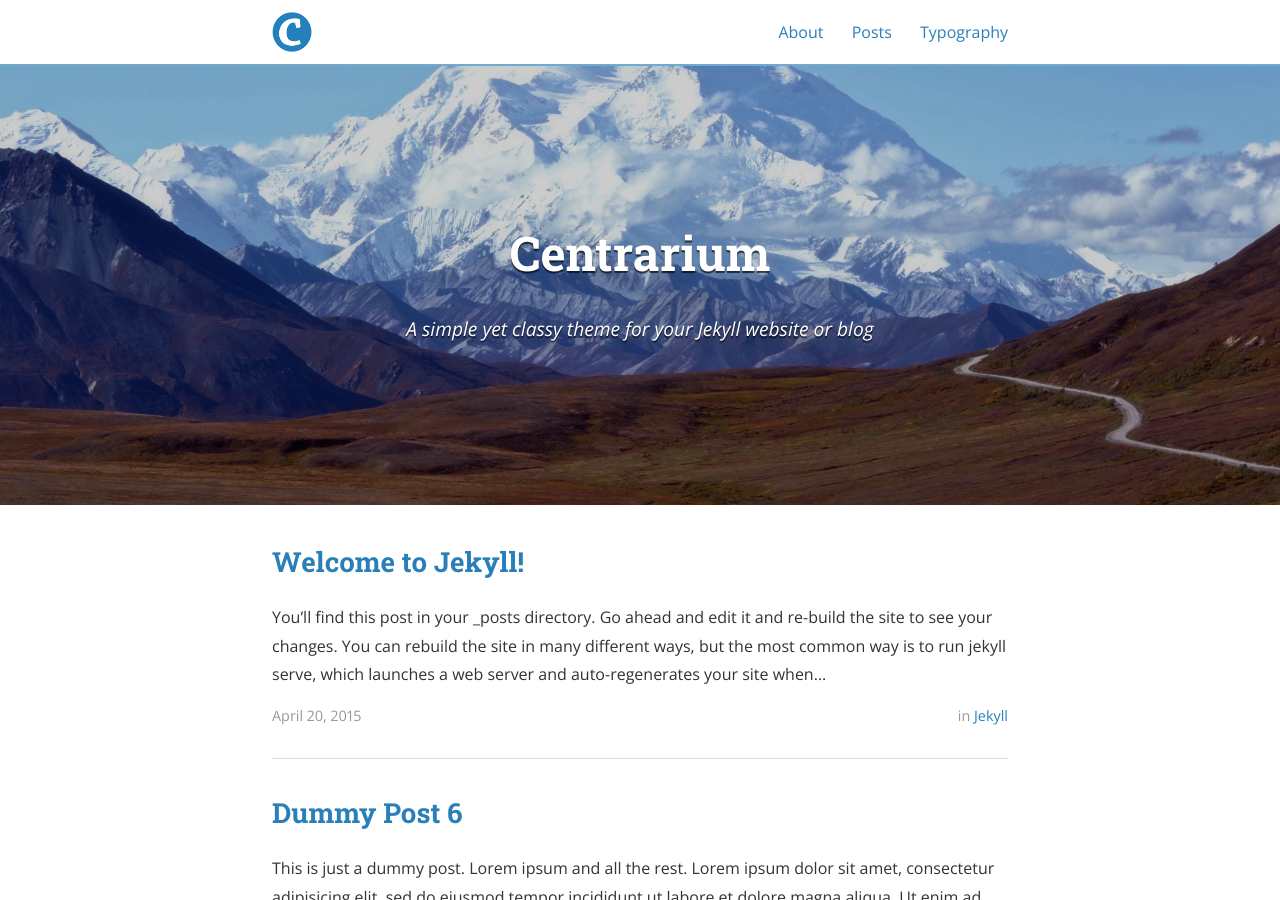
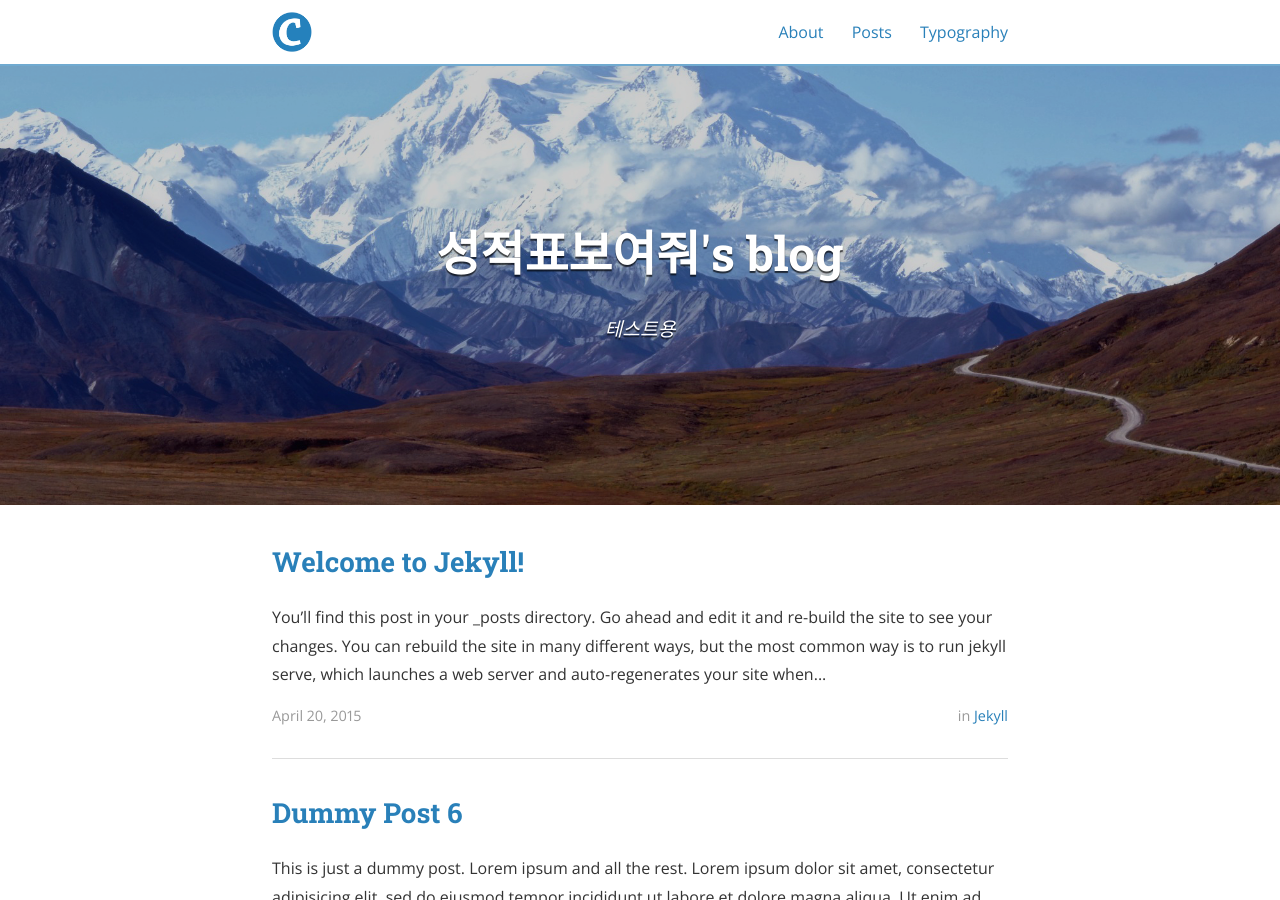
Before and after one commit to showyourseonjeok/test2, a Jekyll site: the page built from index.html, in a window 1280 px wide and 900 px high. Built offline with Jekyll 4.4.1, drawn with Linux system fonts in a browser that asks for light colours; nearby versions of some CDN libraries; the list of posts is cut into pages by our own code; some of the changed text lies outside the part shown.

Commit message:
Update _config.yml

```diff
--- a/_config.yml
+++ b/_config.yml
@@ -9,12 +9,12 @@ exclude:
   - "/vendor/"
 
 # Site settings
-title: Centrarium
-subtitle: "A simple yet classy theme for your Jekyll website or blog"
-email: blcentra@gmail.com
-name: Ben Centra
+title: 성적표보여줘's blog
+subtitle: "테스트용"
+email: etaeyoung2
+name: showyourseonjeok
 description: >
-  A simple yet classy theme for your Jekyll website or blog.
+  테스으용
 # Base URL of site (i.e. /blog). It should always start with a slash,
 # and never end with a slash. Set it to a blank value if hosting at the
 # root of your server.
```
